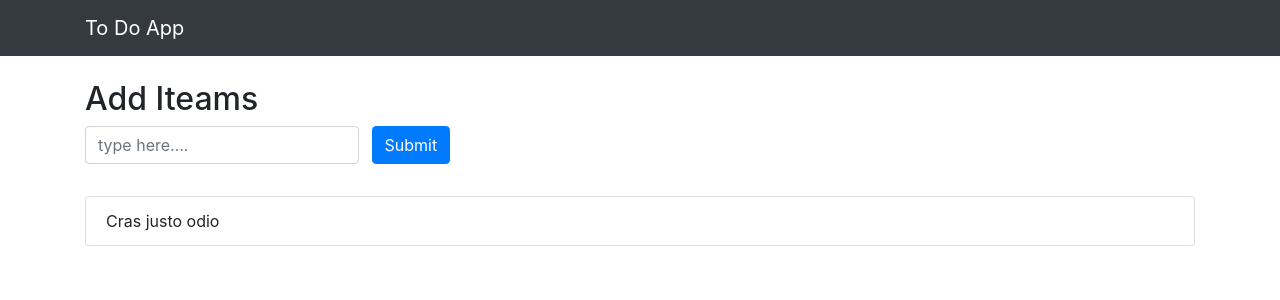
After one commit to MJ33T/TodoApp, a Django app: template templates/TodoApp/index.html in a window 1280 px wide. The commit adds this page. Shown: the top 300 px of the page. Run offline with Django 3.2, Linux system fonts and the light colour scheme; the template is opened without the code that fills it, so the values that code supplies are empty; some libraries are stand-ins or nearby versions.

Commit message:
frontend done

```diff
--- a/TodoApp/settings.py
+++ b/TodoApp/settings.py
@@ -40,7 +40,6 @@ INSTALLED_APPS = [
     'django.contrib.sessions',
     'django.contrib.messages',
     'django.contrib.staticfiles',
-    # 'Todo_App',
 ]
 
 MIDDLEWARE = [
@@ -126,4 +125,4 @@ USE_TZ = True
 # https://docs.djangoproject.com/en/3.1/howto/static-files/
 
 STATIC_URL = '/static/'
-# STATICFILES_DIRS = (os.path.join(BASE_DIR, 'static'),)
+STATICFILES_DIRS = (os.path.join(BASE_DIR, 'static'),)
--- a/Todo_App/views.py
+++ b/Todo_App/views.py
@@ -1,5 +1,6 @@
 from django.shortcuts import render
+from django.template import RequestContext
 
 
 def home(request):
-    return render(request, 'base.html')
+    return render(request, 'TodoApp/index.html')
--- /dev/null
+++ b/templates/TodoApp/index.html
@@ -0,0 +1,22 @@
+{% extends "base.html" %}
+
+{% block content %}
+    <div class="container mt-4">
+        <form class="form-inline" action="/" method="get">
+            <div class="row">
+                <div class="col">
+                    <h2>Add Iteams</h2>
+                    <input type="text" class="form-control mb-2 mr-sm-2" id="inlineFormInputName2" placeholder="type here....">
+                    <button type="submit" class="btn btn-primary mb-2">Submit</button>
+                </div>
+            </div>
+        </form>
+        <div class="row mt-4">
+            <div class="col">
+                <ul class="list-group">
+                  <li class="list-group-item">Cras justo odio</li>
+                </ul>
+            </div>
+        </div>
+    </div>
+{% endblock %}
--- a/templates/base.html
+++ b/templates/base.html
@@ -9,6 +9,13 @@
     <script src="https://maxcdn.bootstrapcdn.com/bootstrap/4.0.0/js/bootstrap.min.js" integrity="sha384-JZR6Spejh4U02d8jOt6vLEHfe/JQGiRRSQQxSfFWpi1MquVdAyjUar5+76PVCmYl" crossorigin="anonymous"></script>
 </head>
 <body>
-    <h1>Testing</h1>
+    <nav class="navbar navbar-dark bg-dark">
+        <div class="container">
+            <a href="/" class="navbar-brand">To Do App</a>
+        </div>
+    </nav>
+    {% block content %}
+
+    {% endblock %}
 </body>
 </html>
```
Also changed, not shown: templates/main/index.html (deleted, +0 -10 lines), 1 other file.
